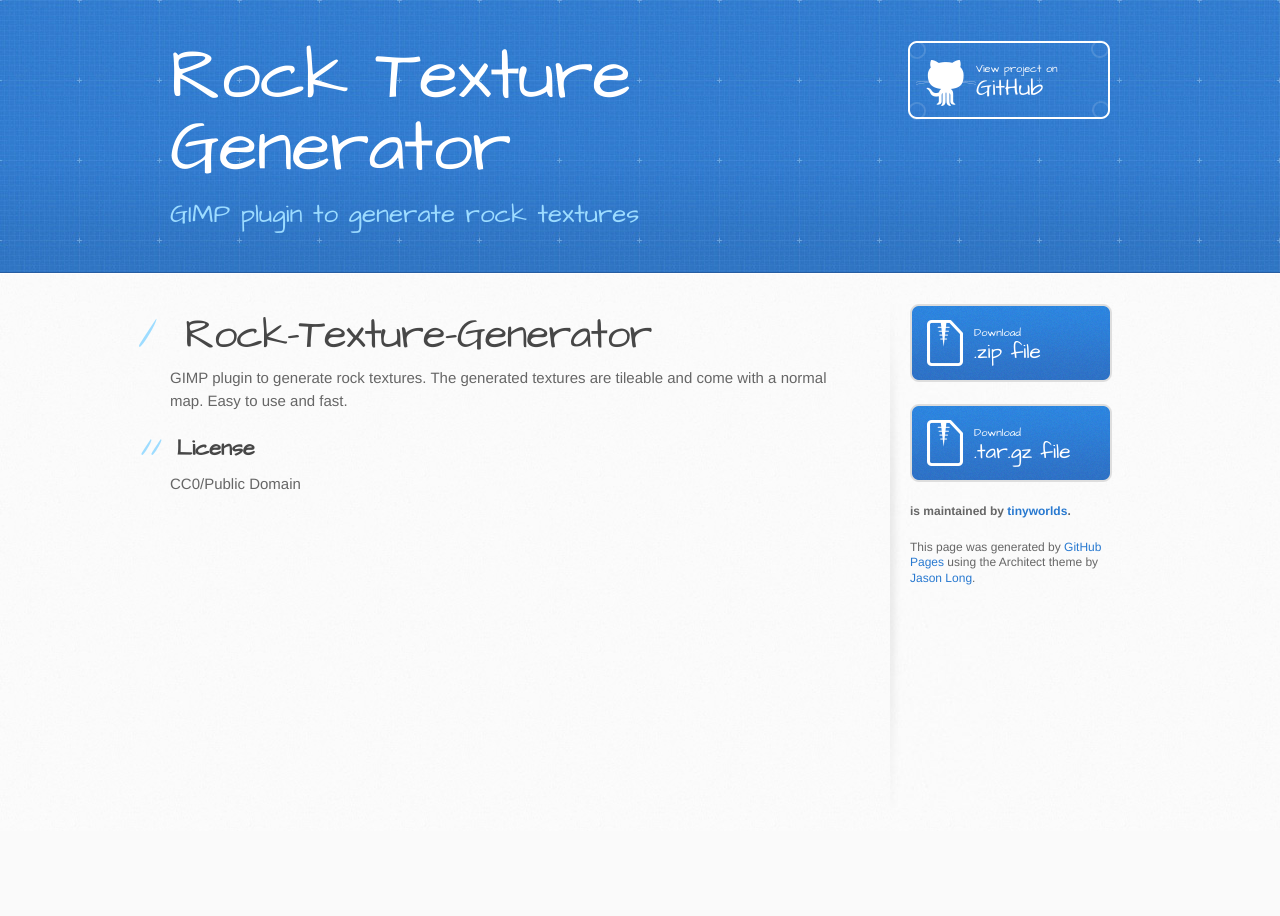
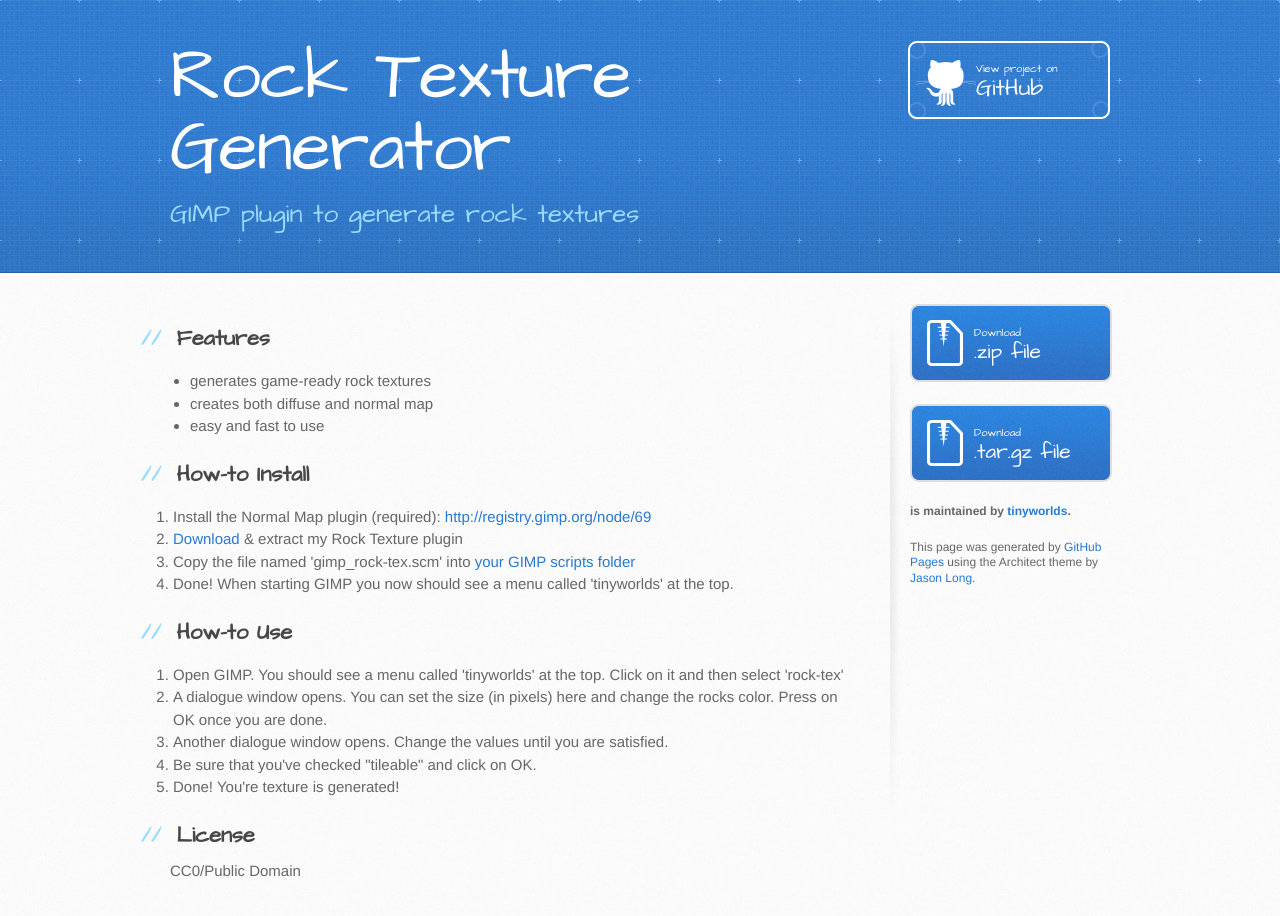
Before and after one commit to tinyworlds/Rock-Texture-Generator, a plain HTML site: page index.html in a window 1280 px wide. Before the commit the page ends 831 px from the top, so only its background shows below. Drawn offline with Linux system fonts and the light colour scheme.

Commit message:
Create gh-pages branch via GitHub

```diff
--- a/index.html
+++ b/index.html
@@ -28,12 +28,38 @@
     <div id="content-wrapper">
       <div class="inner clearfix">
         <section id="main-content">
-          <h1>
-<a id="rock-texture-generator" class="anchor" href="#rock-texture-generator" aria-hidden="true"><span class="octicon octicon-link"></span></a>Rock-Texture-Generator</h1>
+          <h2>
+<a id="features" class="anchor" href="#features" aria-hidden="true"><span class="octicon octicon-link"></span></a>Features</h2>
 
-<p>GIMP plugin to generate rock textures.
-The generated textures are tileable and come with a normal map.
-Easy to use and fast.</p>
+<ul>
+<li>generates game-ready rock textures</li>
+<li>creates both diffuse and normal map</li>
+<li>easy and fast to use</li>
+</ul>
+
+<h2>
+<a id="how-to-install" class="anchor" href="#how-to-install" aria-hidden="true"><span class="octicon octicon-link"></span></a>How-to Install</h2>
+
+<ol>
+<li>Install the Normal Map plugin (required): <a href="http://registry.gimp.org/node/69">http://registry.gimp.org/node/69</a>
+</li>
+<li>
+<a href="https://github.com/tinyworlds/Rock-Texture-Generator/zipball/master">Download</a> &amp; extract my Rock Texture plugin</li>
+<li>Copy the file named 'gimp_rock-tex.scm' into <a href="http://docs.gimp.org/en/install-script-fu.html">your GIMP scripts folder</a>
+</li>
+<li>Done! When starting GIMP you now should see a menu called 'tinyworlds' at the top.</li>
+</ol>
+
+<h2>
+<a id="how-to-use" class="anchor" href="#how-to-use" aria-hidden="true"><span class="octicon octicon-link"></span></a>How-to Use</h2>
+
+<ol>
+<li>Open GIMP. You should see a menu called 'tinyworlds' at the top. Click on it and then select 'rock-tex'</li>
+<li>A dialogue window opens. You can set the size (in pixels) here and change the rocks color. Press on OK once you are done.</li>
+<li>Another dialogue window opens. Change the values until you are satisfied.</li>
+<li>Be sure that you've checked "tileable" and click on OK.</li>
+<li>Done! You're texture is generated!</li>
+</ol>
 
 <h2>
 <a id="license" class="anchor" href="#license" aria-hidden="true"><span class="octicon octicon-link"></span></a>License</h2>
--- a/params.json
+++ b/params.json
@@ -1 +1 @@
-{"name":"Rock Texture Generator","tagline":"GIMP plugin to generate rock textures","body":"# Rock-Texture-Generator\r\nGIMP plugin to generate rock textures.\r\nThe generated textures are tileable and come with a normal map.\r\nEasy to use and fast.\r\n\r\n## License\r\nCC0/Public Domain\r\n","google":"","note":"Don't delete this file! It's used internally to help with page regeneration."}
+{"name":"Rock Texture Generator","tagline":"GIMP plugin to generate rock textures","body":"## Features\r\n* generates game-ready rock textures\r\n* creates both diffuse and normal map\r\n* easy and fast to use\r\n\r\n## How-to Install\r\n1. Install the Normal Map plugin (required): http://registry.gimp.org/node/69\r\n2. [Download](https://github.com/tinyworlds/Rock-Texture-Generator/zipball/master) & extract my Rock Texture plugin\r\n3. Copy the file named 'gimp_rock-tex.scm' into [your GIMP scripts folder](http://docs.gimp.org/en/install-script-fu.html)\r\n4. Done! When starting GIMP you now should see a menu called 'tinyworlds' at the top.\r\n\r\n## How-to Use\r\n1. Open GIMP. You should see a menu called 'tinyworlds' at the top. Click on it and then select 'rock-tex'\r\n2. A dialogue window opens. You can set the size (in pixels) here and change the rocks color. Press on OK once you are done.\r\n3. Another dialogue window opens. Change the values until you are satisfied.\r\n4. Be sure that you've checked \"tileable\" and click on OK.\r\n5. Done! You're texture is generated!\r\n\r\n## License\r\nCC0/Public Domain\r\n","google":"","note":"Don't delete this file! It's used internally to help with page regeneration."}
```
